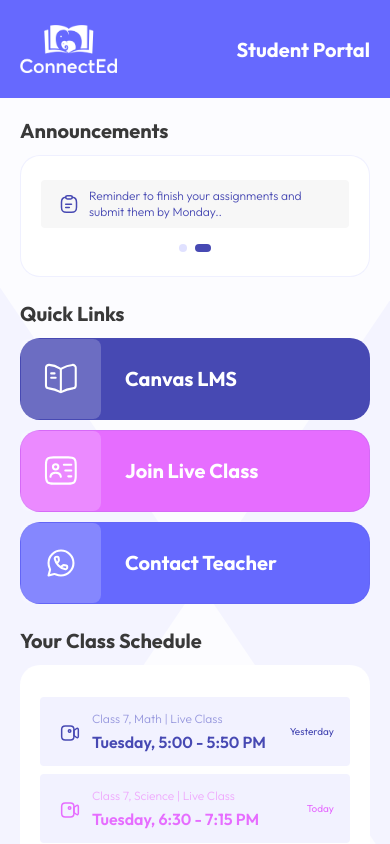
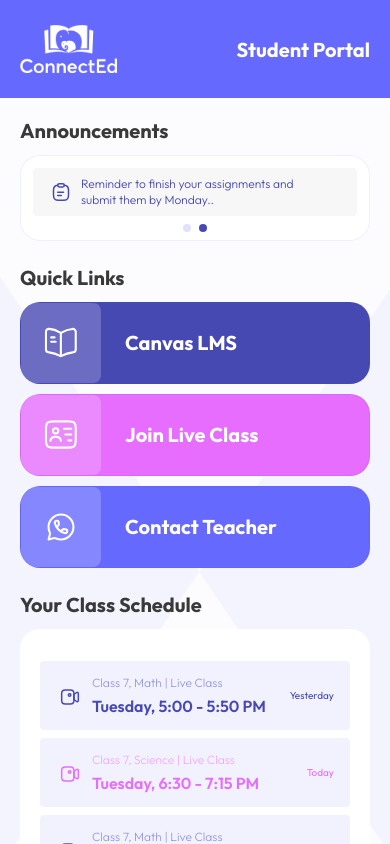
Before and after one commit to dilkhush-raj/connectEd, a Next.js app: page / in a window 390 px wide. Shown: the top 844 px of the page. Built offline with nearby package versions, Linux system fonts and the light colour scheme.

Commit message:
refactor(ui) : fix layout

```diff
--- a/src/components/JoiningClassModal.tsx
+++ b/src/components/JoiningClassModal.tsx
@@ -19,7 +19,7 @@
       <div onClick={handleClose} className="fixed inset-0 z-50 bg-black/50">
         {/* This is masking area which will be visible only when modal is open and close the modal */}
       </div>
-      <div className="absolute left-1/2 top-1/2 z-50 -translate-x-1/2 -translate-y-1/2 lg:fixed">
+      <div className="fixed inset-0 left-1/2 top-1/2 z-50 w-full max-w-[500px] -translate-x-1/2 -translate-y-1/2 px-5 md:max-w-max">
         <Card className="flex items-center gap-2 px-10 py-[10px] text-[#E66DFF]">
           <div className="h-4 w-[14px] flex-shrink-0">{BellIcon}</div>
           <p className="text-xs font-bold leading-[99%] lg:text-lg">
--- a/src/components/announcement-card.tsx
+++ b/src/components/announcement-card.tsx
@@ -23,8 +23,8 @@
     <>
       {/* Mobile View (Slider) */}
       <div className="block md:hidden">
-        <Card className="border border-[#6669fe]/10 px-5 py-6">
-          <div className="relative min-h-[64px] overflow-hidden">
+        <Card className="border border-[#6669fe]/10 p-3 pb-0">
+          <div className="relative min-h-[48px] overflow-hidden">
             {data.map((item, index) => (
               <div
                 key={index}
@@ -34,7 +34,7 @@
                     : "translate-x-full opacity-0"
                 }`}
               >
-                <div className="flex items-center gap-2 rounded bg-[#f7f7f7] py-2 pl-4 pr-10 text-[#4749b3]">
+                <div className="flex items-center gap-2 rounded-[4px] bg-[#f7f7f7] py-2 pl-4 pr-10 text-[#4749b3]">
                   <div className="h-6 w-6">{item.icon}</div>
                   <p className="text-xs font-light">{item.announcement}</p>
                 </div>
@@ -46,10 +46,8 @@
               <button
                 key={index}
                 onClick={() => setCurrentIndex(index)}
-                className={`h-2 rounded-full transition-all ${
-                  index === currentIndex
-                    ? "w-4 bg-[#4749b3]"
-                    : "w-2 bg-[#6669fe]/20"
+                className={`my-2 h-2 w-2 rounded-full transition-all ${
+                  index === currentIndex ? "bg-[#4749b3]" : "bg-[#6669fe]/20"
                 }`}
                 aria-label={`Go to announcement ${index + 1}`}
               />
```
